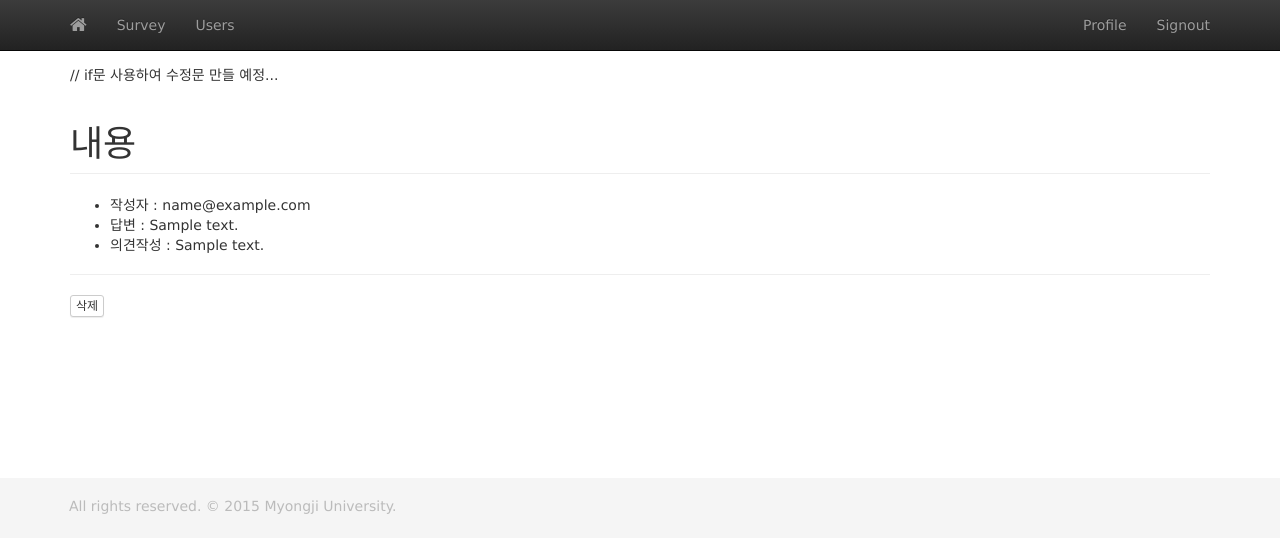
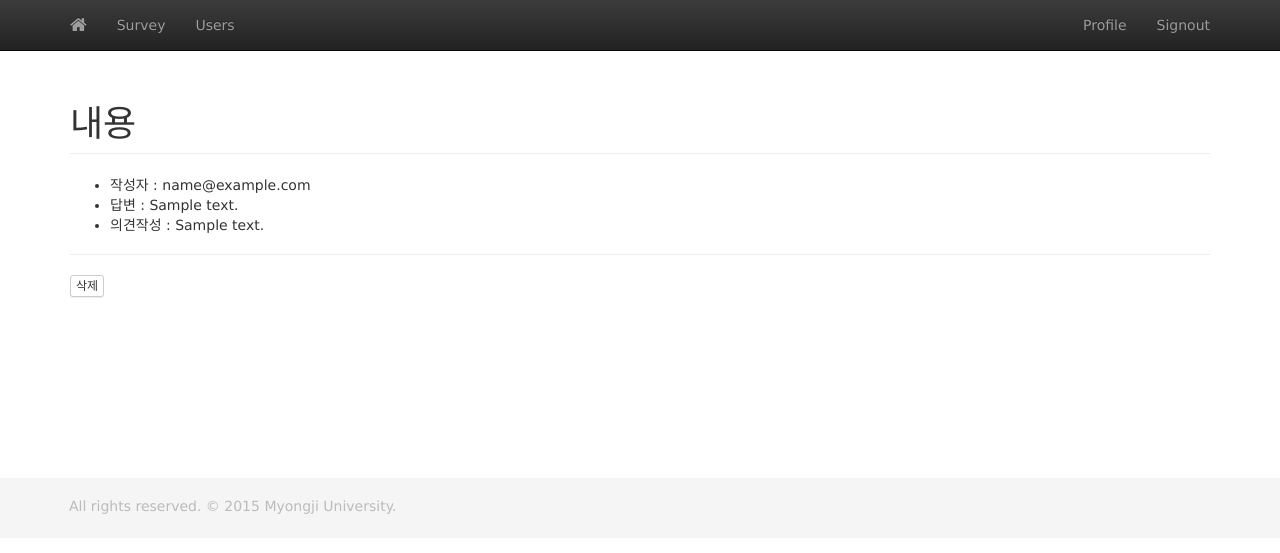
Before and after one commit to ossc/Survey-Term-Project, a Node server app: page /posts/comments/600000000000000000000001 in a window 1280 px wide. Shown: the top 553 px of the page. Run offline with Node 20, Linux system fonts and the light colour scheme; a user stored in the database is signed in; tables that the repository leaves empty hold one stand-in row (values such as "Sample post"); some libraries are stand-ins or nearby versions.

Commit message:
remove comment mistake

```diff
--- a/views/posts/comment.jade
+++ b/views/posts/comment.jade
@@ -1,7 +1,7 @@
 extends ../layout
 
 block content
-  .container  // if문 사용하여 수정문 만들 예정...
+  .container
     h1.page-header 내용
 
     ul
```
